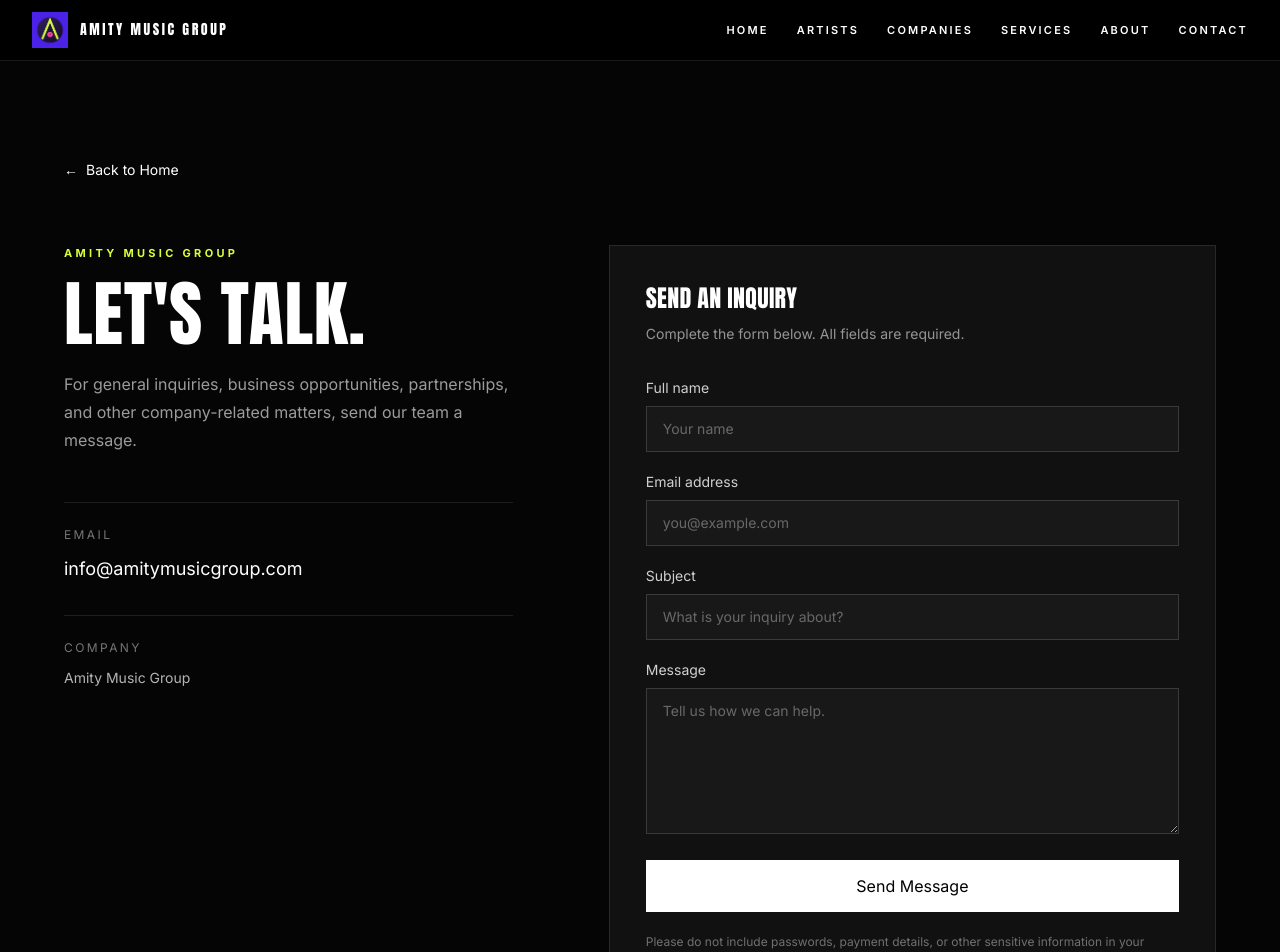
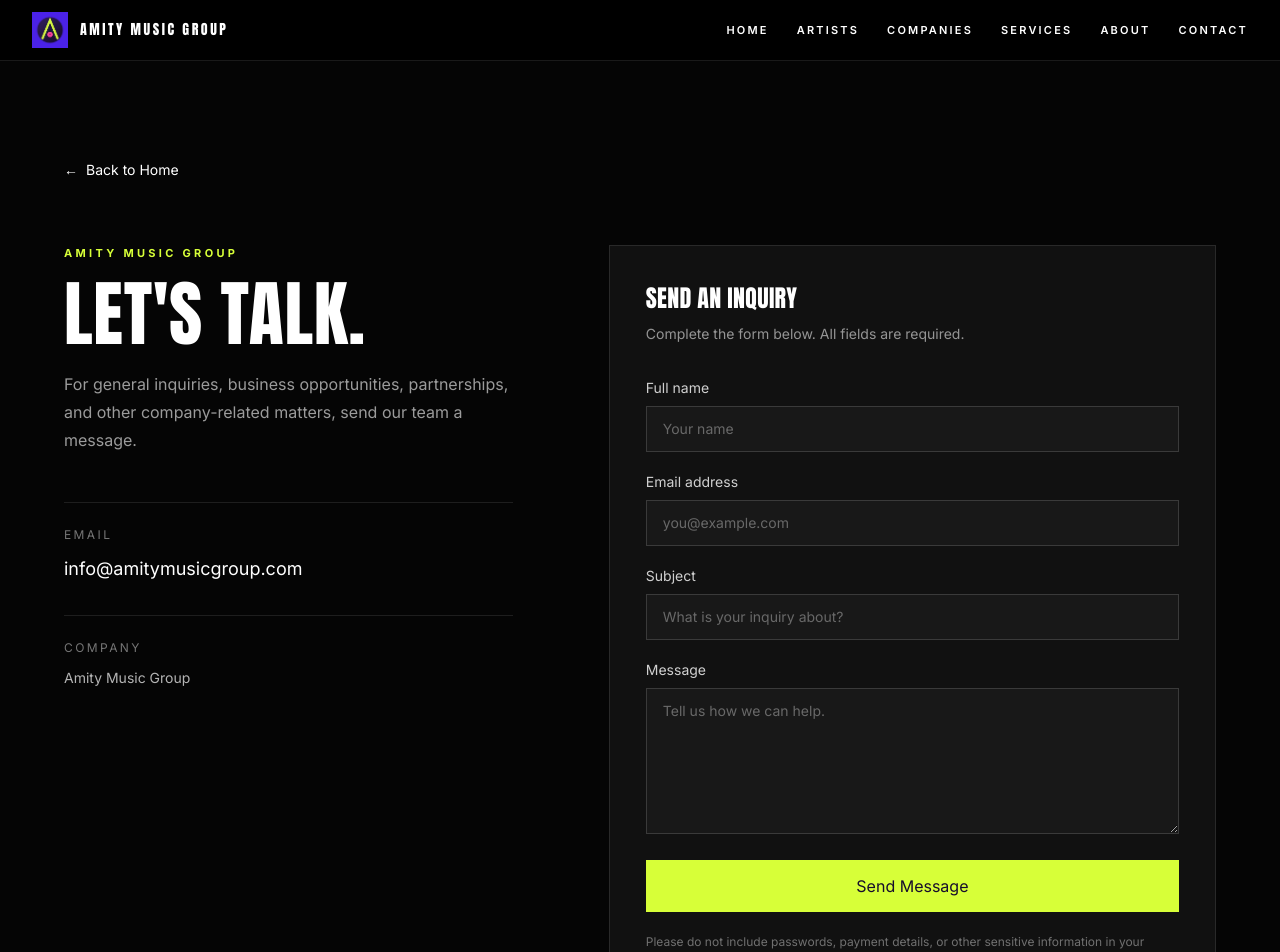
Before and after one commit to amity-music-group/amitymusicgroup, a Next.js app: page /contact in a window 1280 px wide. Shown: the top 952 px of the page. Built offline with nearby package versions, Linux system fonts and the light colour scheme.

Commit message:
Contact page: submit button to lime

```diff
--- a/app/contact/page.tsx
+++ b/app/contact/page.tsx
@@ -174,7 +174,7 @@ export default function ContactPage() {
               <button
                 type="submit"
                 disabled={status === "loading"}
-                className="flex w-full items-center justify-center bg-white px-6 py-3.5 text-sm font-semibold text-black transition hover:bg-white/85 disabled:cursor-not-allowed disabled:opacity-50"
+                className="flex w-full items-center justify-center bg-[#D7FF38] px-6 py-3.5 text-sm font-semibold text-[#160D2C] transition hover:bg-[#F32991] hover:text-white disabled:cursor-not-allowed disabled:opacity-50"
               >
                 {status === "loading" ? "Sending..." : "Send Message"}
               </button>
```
